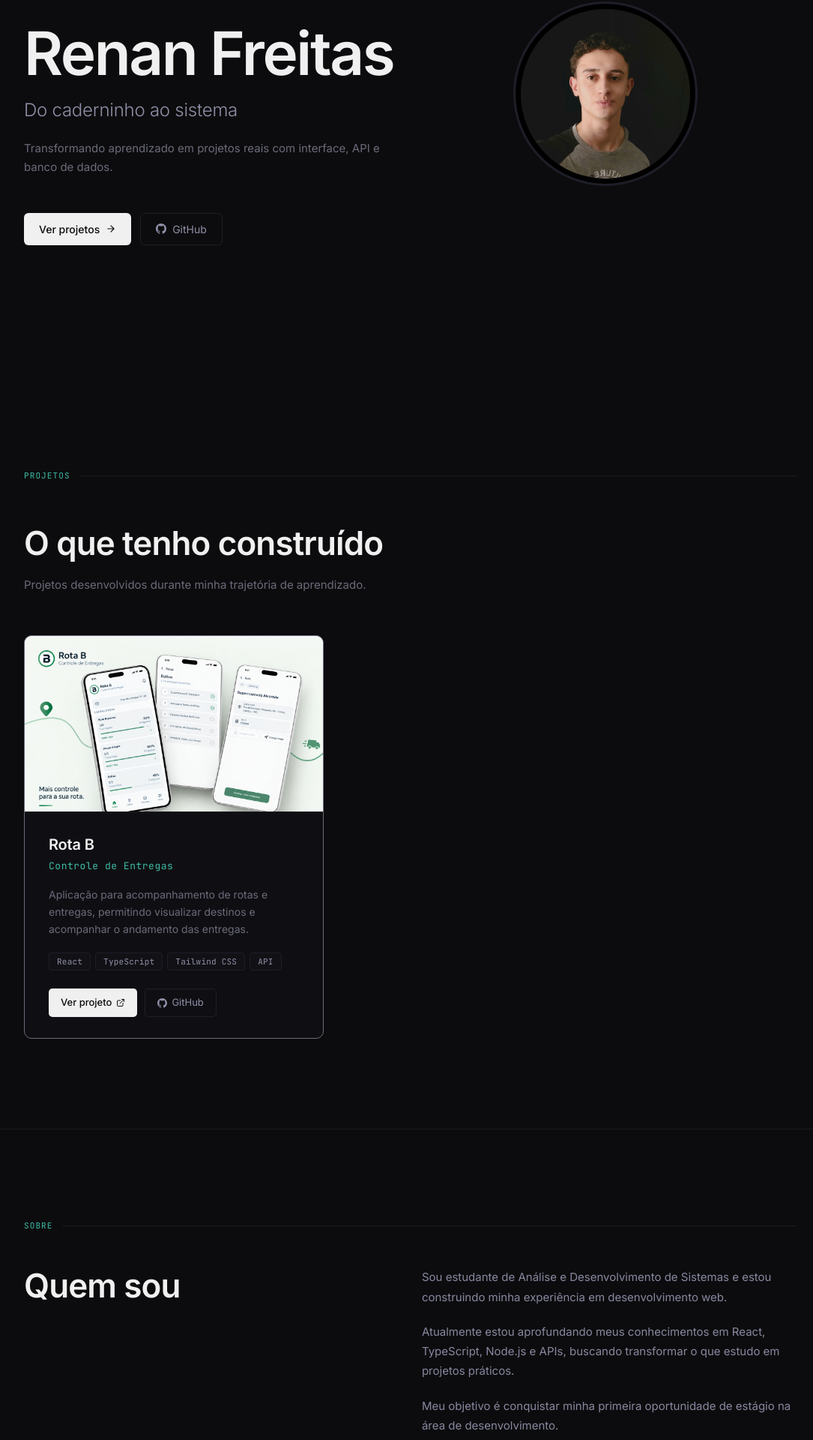
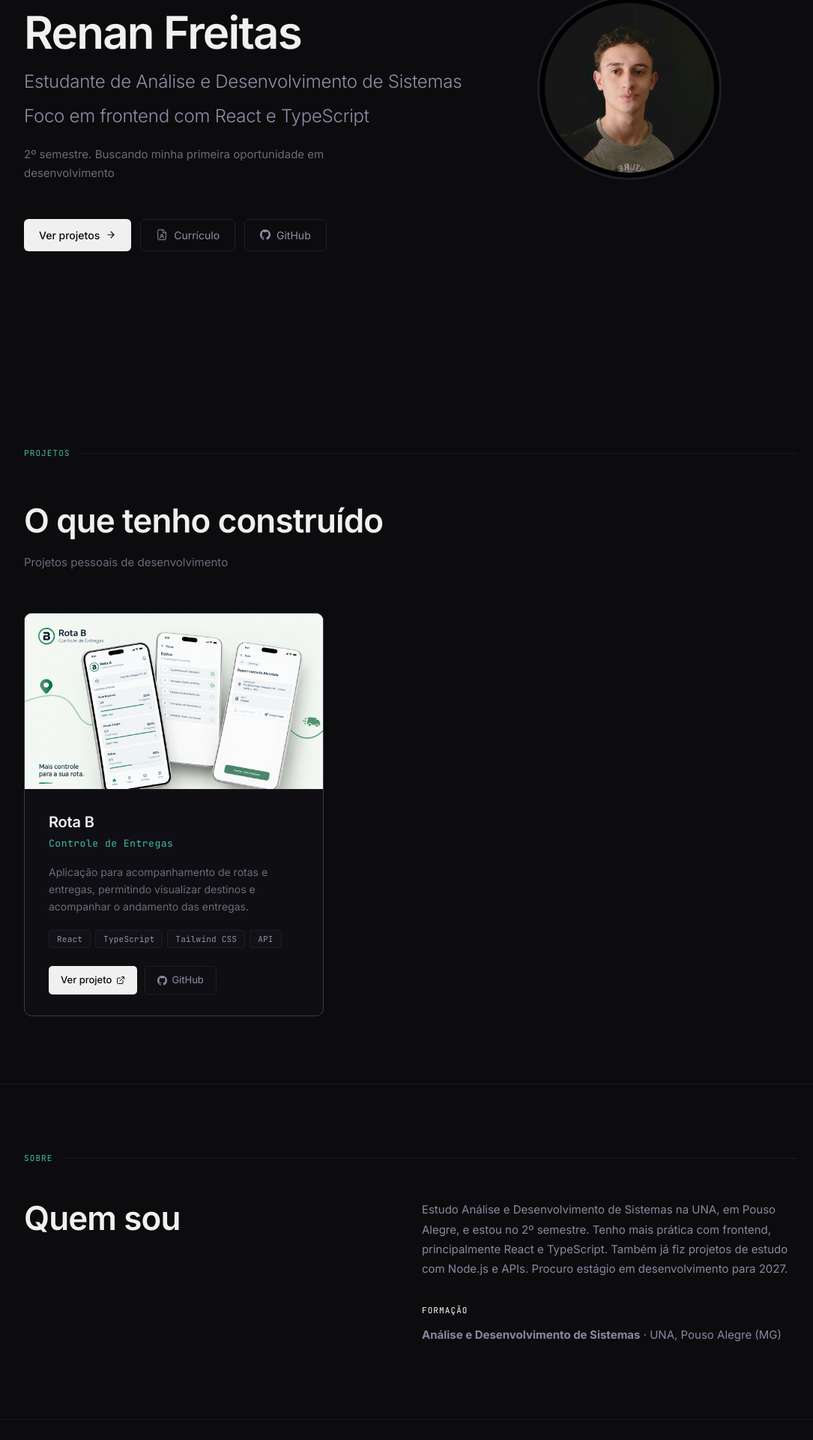
Before and after one commit to renanfz/renan.dev, a React (Vite) app: page / in a window 1280 px wide. Shown: the part 294-2214 px from the top of the page at 75% size, without its empty margins (92-1177 px from the left). Built offline with nearby package versions, Linux system fonts and the light colour scheme.

Commit message:
feat melhora o site

```diff
--- a/index.html
+++ b/index.html
@@ -2,7 +2,7 @@
 <html lang="en">
   <head>
     <meta charset="UTF-8" />
-    <link rel="icon" type="image/svg+xml" href="/favicon.svg" />
+    <link rel="icon" type="image/svg+xml" href="/favicon_recolored.svg" />
     <meta name="viewport" content="width=device-width, initial-scale=1.0" />
     <title>renan.dev</title>
   </head>
--- a/src/components/About.tsx
+++ b/src/components/About.tsx
@@ -5,7 +5,7 @@ export function About() {
           <section
                id="sobre"
                style={{
-                    padding: '120px 0',
+                    padding: '90px 0',
                     borderTop: '1px solid #1a1a22',
                }}
           >
@@ -48,30 +48,11 @@ export function About() {
                                         marginBottom: '20px',
                                    }}
                               >
-                                   Sou estudante de Análise e Desenvolvimento de Sistemas e estou construindo minha
-                                   experiência em desenvolvimento web.
+                                   Estudo Análise e Desenvolvimento de Sistemas na UNA, em Pouso Alegre, e estou no 2º semestre.
+                                   Tenho mais prática com frontend, principalmente React e TypeScript. Também já fiz projetos de estudo com Node.js e APIs.
+                                   Procuro estágio em desenvolvimento para 2027.
                               </p>
-                              <p
-                                   style={{
-                                        fontSize: '15px',
-                                        lineHeight: 1.75,
-                                        color: '#8888a0',
-                                        marginBottom: '20px',
-                                   }}
-                              >
-                                   Atualmente estou aprofundando meus conhecimentos em React, TypeScript, Node.js e
-                                   APIs, buscando transformar o que estudo em projetos práticos.
-                              </p>
-                              <p
-                                   style={{
-                                        fontSize: '15px',
-                                        lineHeight: 1.75,
-                                        color: '#8888a0',
-                                   }}
-                              >
-                                   Meu objetivo é conquistar minha primeira oportunidade de estágio na área de
-                                   desenvolvimento.
-                              </p>
+
                               <div className='mt-7'>
                                    <span
                                         style={{
--- a/src/components/Hero.tsx
+++ b/src/components/Hero.tsx
@@ -1,4 +1,4 @@
-import { ArrowRight, GithubIcon } from './Icons'
+import { ArrowRight, FileUser, GithubIcon } from './Icons'
 
 export function Hero() {
      return (
@@ -23,7 +23,7 @@ export function Hero() {
                          width: '100%',
                     }}
                >
-                    <img className='h-35 w-35 bg-neutral-900 rounded-full my-10 md:order-2 mx-auto md:h-60 md:w-60 outline-3 border-7 border-d border-black outline-[#1e1e28] hover:outline-[#3fbca6] mb-20 transition-colors transition-discrete' src='me.jpg'></img>
+                    <img className='h-35 w-35 bg-neutral-900 rounded-full my-10 md:order-2 mx-auto md:h-60 md:w-60 outline-3 border-7 border-d border-black outline-[#1e1e28] hover:outline-[#6b6b7a] mb-20 transition-colors transition-discrete' src='me.jpg'></img>
 
                     <div className="md:order-1">
                          <div
@@ -31,7 +31,7 @@ export function Hero() {
                                    display: 'inline-flex',
                                    alignItems: 'center',
                                    gap: '8px',
-                                   marginBottom: '40px',
+                                   marginBottom: '30px',
                               }}
                          >
                               <span
@@ -46,7 +46,7 @@ export function Hero() {
                               <span
                                    style={{
                                         fontFamily: "'JetBrains Mono', monospace",
-                                        fontSize: '11px',
+                                        fontSize: '13px',
                                         color: '#6b6b7a',
                                         letterSpacing: '0.08em',
                                         textTransform: 'uppercase',
@@ -57,7 +57,7 @@ export function Hero() {
                          </div>
                          <h1
                               style={{
-                                   fontSize: 'clamp(42px, 7vw, 80px)',
+                                   fontSize: 'clamp(40px, 7vw, 60px)',
                                    fontWeight: 600,
                                    lineHeight: 1.05,
                                    letterSpacing: '-0.03em',
@@ -73,10 +73,21 @@ export function Hero() {
                                    fontWeight: 300,
                                    color: '#9090a8',
                                    letterSpacing: '-0.01em',
+                                   marginBottom: '10px',
+                              }}
+                         >
+                              Estudante de Análise e Desenvolvimento de Sistemas
+                         </p>
+                         <p
+                              style={{
+                                   fontSize: 'clamp(18px, 2.5vw, 24px)',
+                                   fontWeight: 300,
+                                   color: '#9090a8',
+                                   letterSpacing: '-0.01em',
                                    marginBottom: '20px',
                               }}
                          >
-                              Do caderninho ao sistema
+                              Foco em frontend com React e TypeScript
                          </p>
                          <p
                               style={{
@@ -87,7 +98,7 @@ export function Hero() {
                                    marginBottom: '48px',
                               }}
                          >
-                              Transformando aprendizado em projetos reais com interface, API e banco de dados.
+                              2º semestre. Buscando minha primeira oportunidade em desenvolvimento
                               {/* Estudante de Análise e Desenvolvimento de Sistemas, aprofundando meus
                               conhecimentos em React, TypeScript, Node.js e desenvolvimento de APIs. */}
                          </p>
@@ -116,6 +127,38 @@ export function Hero() {
                               >
                                    Ver projetos
                                    <ArrowRight size={14} />
+                              </a>
+                              <a
+                                   href=""
+                                   target="_blank"
+                                   rel="noopener noreferrer"
+                                   style={{
+                                        display: 'inline-flex',
+                                        alignItems: 'center',
+                                        gap: '8px',
+                                        padding: '10px 20px',
+                                        backgroundColor: 'transparent',
+                                        color: '#9090a8',
+                                        fontSize: '14px',
+                                        fontWeight: 400,
+                                        borderRadius: '6px',
+                                        border: '1px solid #1e1e28',
+                                        textDecoration: 'none',
+                                        transition: 'all 0.15s',
+                                   }}
+                                   onMouseEnter={(e) => {
+                                        const el = e.currentTarget as HTMLElement
+                                        el.style.borderColor = '#3a3a50'
+                                        el.style.color = '#f0f0f0'
+                                   }}
+                                   onMouseLeave={(e) => {
+                                        const el = e.currentTarget as HTMLElement
+                                        el.style.borderColor = '#1e1e28'
+                                        el.style.color = '#9090a8'
+                                   }}
+                              >
+                                   <FileUser />
+                                   Currículo
                               </a>
                               <a
                                    href="https://github.com/renanfz"
--- a/src/components/Icons.tsx
+++ b/src/components/Icons.tsx
@@ -45,6 +45,17 @@ export function ExternalLink({ size = 16 }: IconProps) {
      )
 }
 
+export function FileUser({ size = 16 }: IconProps) {
+     return (
+          <svg width={size} height={size} viewBox="0 0 24 24" fill="none" stroke="currentColor" strokeWidth="1.5" strokeLinecap="round" strokeLinejoin="round">
+               <path d="M14 2H6a2 2 0 0 0-2 2v16a2 2 0 0 0 2 2h12a2 2 0 0 0 2-2V8z" />
+               <path d="M14 2v6h6" />
+               <circle cx="12" cy="13" r="2" />
+               <path d="M8 19a4 4 0 0 1 8 0" />
+          </svg>
+     )
+}
+
 export function HamburgerIcon() {
      return (
           <svg width="20" height="20" viewBox="0 0 24 24" fill="none" stroke="currentColor" strokeWidth="2" strokeLinecap="round">
@@ -66,7 +77,7 @@ export function CloseIcon() {
 
 export function IconReact() {
      return (
-          <svg viewBox="-11.5 -10.232 23 20.463" width="14" height="14" fill="none" stroke="currentColor" strokeWidth="1">
+          <svg viewBox="-11.5 -10.232 23 20.463" width="15" height="15" fill="none" stroke="currentColor" strokeWidth="1">
                <circle r="2.05" fill="currentColor" stroke="none" />
                <ellipse rx="11" ry="4.2" />
                <ellipse rx="11" ry="4.2" transform="rotate(60)" />
@@ -77,7 +88,7 @@ export function IconReact() {
 
 export function IconTypeScript() {
      return (
-          <svg viewBox="0 0 24 24" width="14" height="14" fill="currentColor">
+          <svg viewBox="0 0 24 24" width="15" height="15" fill="currentColor">
                <path d="M1.125 0C.502 0 0 .502 0 1.125v21.75C0 23.498.502 24 1.125 24h21.75c.623 0 1.125-.502 1.125-1.125V1.125C24 .502 23.498 0 22.875 0zm17.363 9.75c.612 0 1.154.037 1.627.111a6.38 6.38 0 0 1 1.306.34v2.458a3.95 3.95 0 0 0-.643-.361 5.093 5.093 0 0 0-.717-.26 5.453 5.453 0 0 0-1.426-.2c-.3 0-.573.028-.819.086a2.1 2.1 0 0 0-.623.242c-.17.104-.3.229-.393.374a.888.888 0 0 0-.14.49c0 .196.053.373.156.529.104.156.252.304.443.444s.423.276.696.41c.273.135.582.274.926.416.47.197.892.407 1.266.628.374.222.695.473.963.753.268.279.472.598.614.957.142.359.214.776.214 1.253 0 .657-.125 1.21-.373 1.656a3.033 3.033 0 0 1-1.012 1.085 4.38 4.38 0 0 1-1.487.596c-.566.12-1.163.18-1.79.18a9.916 9.916 0 0 1-1.84-.164 5.544 5.544 0 0 1-1.512-.493v-2.63a5.033 5.033 0 0 0 3.237 1.2c.333 0 .624-.03.872-.09.249-.06.456-.144.623-.25.166-.108.29-.234.373-.38a1.023 1.023 0 0 0-.074-1.089 2.12 2.12 0 0 0-.537-.5 5.597 5.597 0 0 0-.807-.444 27.72 27.72 0 0 0-1.007-.436c-.918-.383-1.602-.852-2.053-1.405-.45-.553-.676-1.222-.676-2.005 0-.614.123-1.141.369-1.582.246-.441.58-.804 1.004-1.089a4.494 4.494 0 0 1 1.47-.629 7.536 7.536 0 0 1 1.77-.201zm-15.113.188h9.563v2.166H9.506v9.646H6.789v-9.646H3.375z" />
           </svg>
      )
@@ -85,7 +96,7 @@ export function IconTypeScript() {
 
 export function IconJavaScript() {
      return (
-          <svg viewBox="0 0 24 24" width="14" height="14" fill="currentColor">
+          <svg viewBox="0 0 24 24" width="15" height="15" fill="currentColor">
                <path d="M0 0h24v24H0V0zm22.034 18.276c-.175-1.095-.888-2.015-3.003-2.873-.736-.345-1.554-.585-1.797-1.14-.091-.33-.105-.51-.046-.705.15-.646.915-.84 1.515-.66.39.12.75.42.976.9 1.034-.676 1.034-.676 1.755-1.125-.27-.42-.404-.601-.586-.78-.63-.705-1.469-1.065-2.834-1.034l-.705.089c-.676.165-1.32.525-1.71 1.005-1.14 1.291-.811 3.541.569 4.471 1.365 1.02 3.361 1.244 3.616 2.205.24 1.17-.87 1.545-1.966 1.41-.811-.18-1.26-.586-1.755-1.336l-1.83 1.051c.21.48.45.689.81 1.109 1.74 1.756 6.09 1.666 6.871-1.004.029-.09.24-.705.074-1.65l.046.067zm-8.983-7.245h-2.248c0 1.938-.009 3.864-.009 5.805 0 1.232.063 2.363-.138 2.711-.33.689-1.18.601-1.566.48-.396-.196-.597-.466-.83-.855-.063-.105-.11-.196-.127-.196l-1.825 1.125c.305.63.75 1.172 1.324 1.517.855.51 2.004.675 3.207.405.783-.226 1.458-.691 1.811-1.411.51-.93.402-2.07.397-3.346.012-2.054 0-4.109 0-6.179l.004-.056z" />
           </svg>
      )
@@ -93,7 +104,7 @@ export function IconJavaScript() {
 
 export function IconTailwind() {
      return (
-          <svg viewBox="0 0 24 24" width="14" height="14" fill="currentColor">
+          <svg viewBox="0 0 24 24" width="15" height="15" fill="currentColor">
                <path d="M12.001 4.8c-3.2 0-5.2 1.6-6 4.8 1.2-1.6 2.6-2.2 4.2-1.8.913.228 1.565.89 2.288 1.624C13.666 10.618 15.027 12 18.001 12c3.2 0 5.2-1.6 6-4.8-1.2 1.6-2.6 2.2-4.2 1.8-.913-.228-1.565-.89-2.288-1.624C16.337 6.182 14.976 4.8 12.001 4.8zm-6 7.2c-3.2 0-5.2 1.6-6 4.8 1.2-1.6 2.6-2.2 4.2-1.8.913.228 1.565.89 2.288 1.624 1.177 1.194 2.538 2.576 5.512 2.576 3.2 0 5.2-1.6 6-4.8-1.2 1.6-2.6 2.2-4.2 1.8-.913-.228-1.565-.89-2.288-1.624C10.337 13.382 8.976 12 6.001 12z" />
           </svg>
      )
@@ -101,7 +112,7 @@ export function IconTailwind() {
 
 export function IconNode() {
      return (
-          <svg viewBox="0 0 24 24" width="14" height="14" fill="currentColor">
+          <svg viewBox="0 0 24 24" width="15" height="15" fill="currentColor">
                <path d="M11.998 24c-.321 0-.641-.084-.922-.247l-2.936-1.737c-.438-.245-.224-.332-.079-.383.585-.203.703-.25 1.328-.605.065-.038.151-.023.218.017l2.256 1.339c.082.045.198.045.275 0l8.795-5.076c.082-.047.134-.141.134-.238V6.921c0-.099-.053-.19-.137-.242l-8.791-5.072c-.081-.047-.189-.047-.271 0L3.075 6.68c-.085.05-.14.146-.14.245v10.15c0 .097.054.189.137.236l2.409 1.392c1.307.654 2.108-.116 2.108-.89V7.787c0-.142.114-.253.256-.253h1.115c.139 0 .255.112.255.253v10.026c0 1.745-.95 2.745-2.604 2.745-.508 0-.909 0-2.026-.551L2.28 18.675a1.851 1.851 0 0 1-.919-1.604V6.921c0-.664.354-1.278.922-1.604l8.795-5.082c.554-.315 1.292-.315 1.841 0l8.794 5.082c.567.326.922.94.922 1.604v10.15c0 .664-.355 1.275-.922 1.604l-8.794 5.076c-.28.163-.6.247-.921.247zm2.717-6.994c-3.855 0-4.663-1.772-4.663-3.258 0-.141.115-.253.256-.253h1.138c.127 0 .234.092.253.218.172 1.161.684 1.748 3.018 1.748 1.858 0 2.649-.42 2.649-1.406 0-.568-.225-.99-3.116-1.274-2.419-.24-3.912-.771-3.912-2.702 0-1.779 1.499-2.839 4.012-2.839 2.82 0 4.218.979 4.394 3.079a.255.255 0 0 1-.064.195.254.254 0 0 1-.191.084h-1.142a.253.253 0 0 1-.246-.199c-.276-1.218-.943-1.609-2.751-1.609-2.027 0-2.263.706-2.263 1.235 0 .642.279.829 3.019 1.191 2.714.358 4.005.866 4.005 2.773 0 1.92-1.601 3.017-4.394 3.017z" />
           </svg>
      )
@@ -109,7 +120,7 @@ export function IconNode() {
 
 export function IconFastify() {
      return (
-          <svg viewBox="0 0 24 24" width="14" height="14" fill="none" stroke="currentColor" strokeWidth="1.8" strokeLinecap="round" strokeLinejoin="round">
+          <svg viewBox="0 0 24 24" width="15" height="15" fill="none" stroke="currentColor" strokeWidth="1.8" strokeLinecap="round" strokeLinejoin="round">
                <path d="M13 2L4.5 13.5H12L11 22L19.5 10.5H12L13 2Z" />
           </svg>
      )
@@ -117,7 +128,7 @@ export function IconFastify() {
 
 export function IconPrisma() {
      return (
-          <svg viewBox="0 0 24 24" width="14" height="14" fill="currentColor">
+          <svg viewBox="0 0 24 24" width="15" height="15" fill="currentColor">
                <path d="M21.807 18.285L13.553.765a1.813 1.813 0 0 0-1.65-1.053c-.078 0-.156.006-.234.018a1.813 1.813 0 0 0-1.466 1.224L2.211 22.5a1.813 1.813 0 0 0 2.035 2.308l9.216-1.998a1.813 1.813 0 0 0 1.255-1.045l7.09-3.48zm-9.6 3.42-7.926 1.718 5.97-17.396 7.556 16.25z" />
           </svg>
      )
@@ -125,7 +136,7 @@ export function IconPrisma() {
 
 export function IconPostgres() {
      return (
-          <svg viewBox="0 0 24 24" width="14" height="14" fill="none" stroke="currentColor" strokeWidth="1.5" strokeLinecap="round" strokeLinejoin="round">
+          <svg viewBox="0 0 24 24" width="15" height="15" fill="none" stroke="currentColor" strokeWidth="1.5" strokeLinecap="round" strokeLinejoin="round">
                <ellipse cx="12" cy="5" rx="8" ry="3" />
                <path d="M4 5v5c0 1.657 3.582 3 8 3s8-1.343 8-3V5" />
                <path d="M4 10v5c0 1.657 3.582 3 8 3s8-1.343 8-3v-5" />
@@ -135,7 +146,7 @@ export function IconPostgres() {
 
 export function IconSQLite() {
      return (
-          <svg viewBox="0 0 24 24" width="14" height="14" fill="none" stroke="currentColor" strokeWidth="1.5" strokeLinecap="round" strokeLinejoin="round">
+          <svg viewBox="0 0 24 24" width="15" height="15" fill="none" stroke="currentColor" strokeWidth="1.5" strokeLinecap="round" strokeLinejoin="round">
                <ellipse cx="12" cy="5" rx="8" ry="3" />
                <path d="M4 5v5c0 1.657 3.582 3 8 3s8-1.343 8-3V5" />
                <path d="M4 10v9c0 1.657 3.582 3 8 3s8-1.343 8-3v-9" />
@@ -145,7 +156,7 @@ export function IconSQLite() {
 
 export function IconGit() {
      return (
-          <svg viewBox="0 0 24 24" width="14" height="14" fill="currentColor">
+          <svg viewBox="0 0 24 24" width="15" height="15" fill="currentColor">
                <path d="M23.546 10.93L13.067.452c-.604-.603-1.582-.603-2.188 0L8.708 2.627l2.76 2.76c.645-.215 1.379-.07 1.889.441.516.515.658 1.258.438 1.9l2.658 2.66c.645-.223 1.387-.078 1.9.435.721.72.721 1.884 0 2.604-.719.719-1.881.719-2.6 0-.539-.541-.674-1.337-.404-1.996L12.86 8.955v6.525c.176.086.342.203.488.348.713.721.713 1.883 0 2.6-.719.721-1.889.721-2.609 0-.719-.719-.719-1.879 0-2.598.182-.18.387-.316.605-.406V8.835c-.217-.091-.424-.222-.6-.401-.545-.545-.676-1.342-.396-2.009L7.636 3.7.45 10.881c-.6.605-.6 1.584 0 2.189l10.48 10.477c.604.604 1.582.604 2.186 0l10.43-10.43c.605-.603.605-1.582 0-2.187" />
           </svg>
      )
--- a/src/components/Projects.tsx
+++ b/src/components/Projects.tsx
@@ -33,7 +33,7 @@ function ProjectCard({ project }: { project: Project }) {
      return (
           <div
                style={{/* #1a1a22 */
-                    border: '1px solid #6b6b7a',
+                    border: '1px solid #3a3a50',
                     borderRadius: '10px',
                     backgroundColor: '#0f0f13',
                     overflow: 'hidden',
@@ -177,7 +177,7 @@ export function Projects({ projects }: { projects: Project[] }) {
           <section
                id="projetos"
                style={{
-                    padding: '120px 0',
+                    padding: '90px 25px',
                     maxWidth: '1080px',
                     margin: '0 auto',
                     paddingLeft: '24px',
@@ -204,7 +204,7 @@ export function Projects({ projects }: { projects: Project[] }) {
                          maxWidth: '480px',
                     }}
                >
-                    Projetos desenvolvidos durante minha trajetória de aprendizado.
+                    Projetos pessoais de desenvolvimento
                </p>
 
                <div style={{ display: 'grid', gap: '24px' }}>
--- a/src/components/Stack.tsx
+++ b/src/components/Stack.tsx
@@ -11,7 +11,7 @@ const STACK: Record<string, { name: string; icon: React.ReactNode }[]> = {
      Backend: [
           { name: 'Node.js', icon: <IconNode /> },
           { name: 'Fastify', icon: <IconFastify /> },
-          { name: 'Prisma', icon: <IconPrisma /> },
+          { name: 'Prisma ORM', icon: <IconPrisma /> },
      ],
      'Banco de dados': [
           { name: 'PostgreSQL', icon: <IconPostgres /> },
@@ -28,7 +28,7 @@ export function Stack() {
           <section
                id="stack"
                style={{
-                    padding: '120px 0',
+                    padding: '90px 0',
                     borderTop: '1px solid #1a1a22',
                }}
           >
```
Also changed, not shown: src/components/Contact.tsx (+10 -10 lines), public/favicon_recolored.svg (added).
